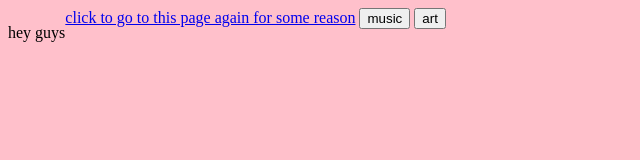
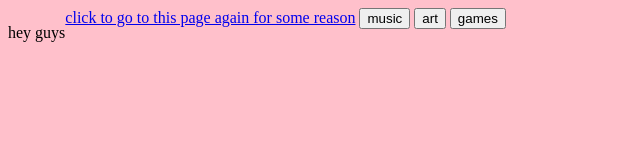
Before and after one commit to Katstands/Katstandsdotcom, a plain HTML site: page index.html in a window 1280 px wide. Shown: the whole page, without its empty margins (0-640 px from the left). Drawn offline with Linux system fonts and the light colour scheme.

Commit message:
Add button for navigating to games

```diff
--- a/index.html
+++ b/index.html
@@ -31,3 +31,4 @@ function gotogames()
 
 <button type="button" onclick="gotomusic()">music</button>
   <button type="button" onclick="gotoart()">art</button>
+  <button type="button" onclick="gotogames()">games</button>
```
